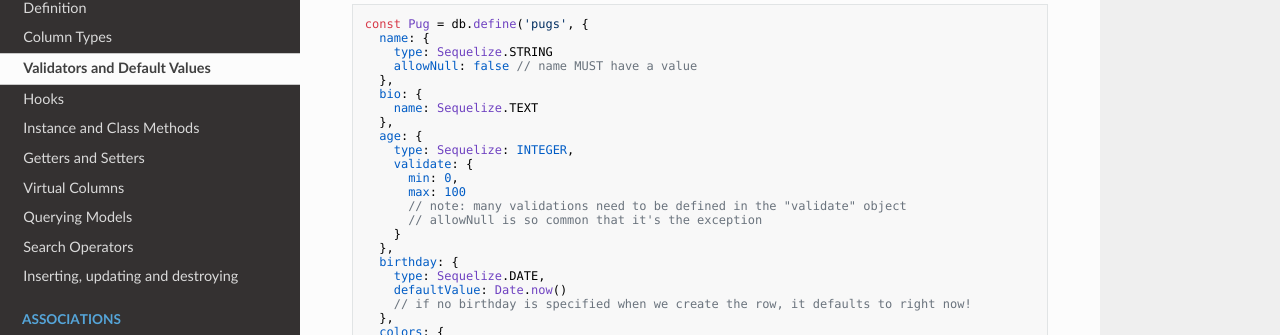
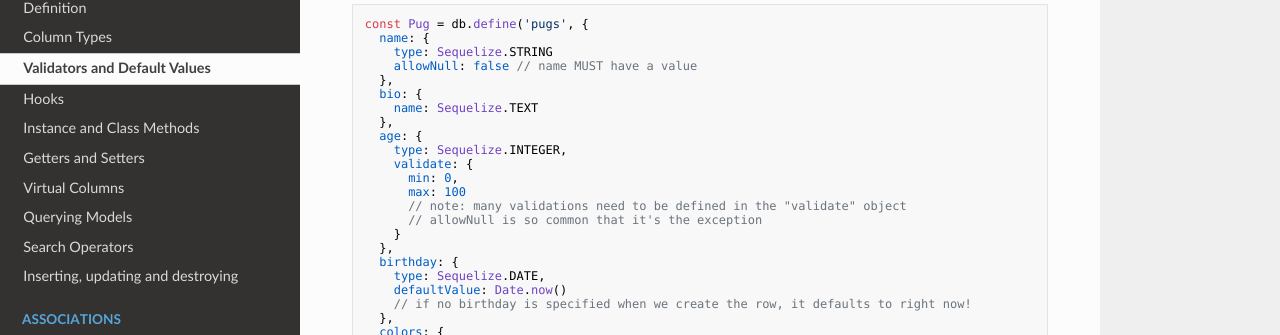
Before and after one commit to FullstackAcademy/SequelizeGuides, an MkDocs documentation site: the page built from docs/validators-and-default-values.md, in a window 1280 px wide. Shown: the part 215-550 px from the top of the page. Built offline with MkDocs 1.6.1, drawn with Linux system fonts in a browser that asks for light colours; nearby versions of some CDN libraries; old or Windows-style settings are respelled for this version of MkDocs.

Commit message:
fixed typo

```diff
--- a/docs/validators-and-default-values.md
+++ b/docs/validators-and-default-values.md
@@ -12,7 +12,7 @@ const Pug = db.define('pugs', {
     name: Sequelize.TEXT
   },
   age: {
-    type: Sequelize: INTEGER,
+    type: Sequelize.INTEGER,
     validate: {
       min: 0,
       max: 100
```
